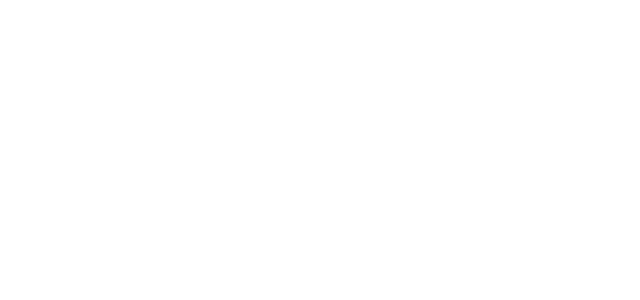
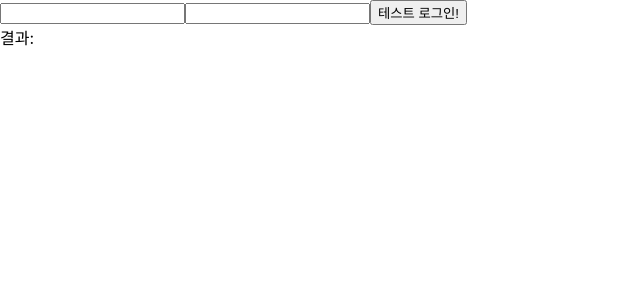
Before and after one commit to wafflestudio19-5/team5-web, a React (Create React App) app: page / in a window 1280 px wide. Shown: the top 300 px of the page, without its empty margins (0-640 px from the left). Built offline with nearby package versions, Linux system fonts and the light colour scheme.

Commit message:
TestComponent 추가

```diff
--- a/src/App.tsx
+++ b/src/App.tsx
@@ -1,6 +1,9 @@
+import TestComponent from "./component/TestComponent/TestComponent";
+
 function App() {
   return (
     <div className="App">
+      <TestComponent/>
     </div>
   );
 }
--- /dev/null
+++ b/src/component/TestComponent/TestComponent.tsx
@@ -0,0 +1,38 @@
+import {useState} from "react";
+import * as React from "react";
+import request from "../../API/API";
+import {AxiosResponse} from "axios";
+
+const TestComponent= () => {
+    const [testUsername, setTestUsername] = useState<string>("");
+    const [testPassword, setTestPassword] = useState<string>("");
+    const [testResult, setTestResult] = useState<string>("");
+
+    interface LoginInputType {
+        username: string;
+        password: string;
+    }
+    const tryTestLogin= (usernameInput:string, passwordInput:string) => {
+        return (event:React.SyntheticEvent) => {
+            event.preventDefault(); //submit 시 새로고침 방지
+            request.post<LoginInputType, AxiosResponse>('/login', {
+                username:usernameInput, password:passwordInput
+            }).then((response:AxiosResponse)=>{
+                console.log(response.data);
+            });
+        }
+    }
+
+    return (
+        <div className="TestComponent">
+            <form className="LoginTestForm" onSubmit={tryTestLogin(testUsername, testPassword)}>
+                <input type="text" value={testUsername} onChange={(e)=>{setTestUsername(e.target.value)}}/>
+                <input type="password"value={testPassword} onChange={(e)=>{setTestPassword(e.target.value)}}/>
+                <input type="submit" value="테스트 로그인!"/>
+            </form>
+            <div className="LoginTestResult">결과:{testResult}</div>
+        </div>
+    );
+}
+
+export default TestComponent;
```
